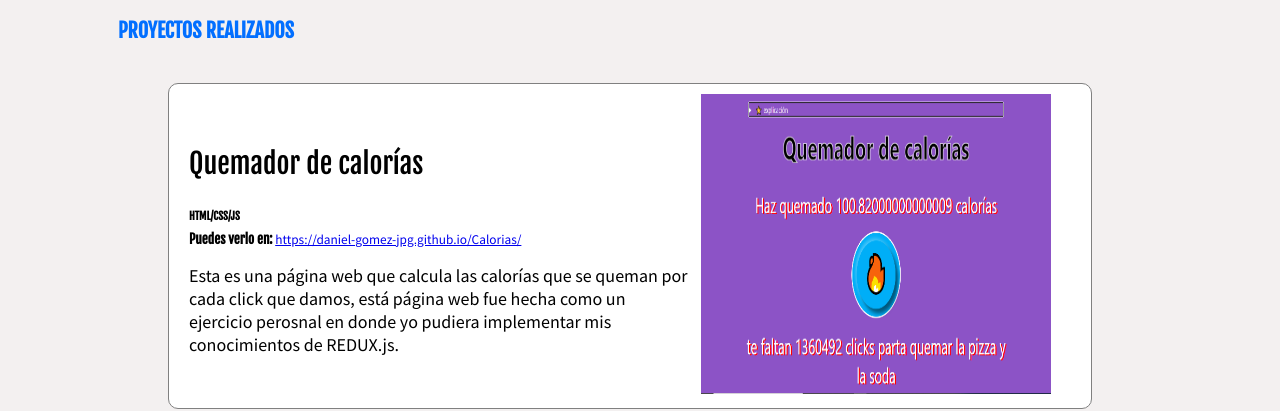
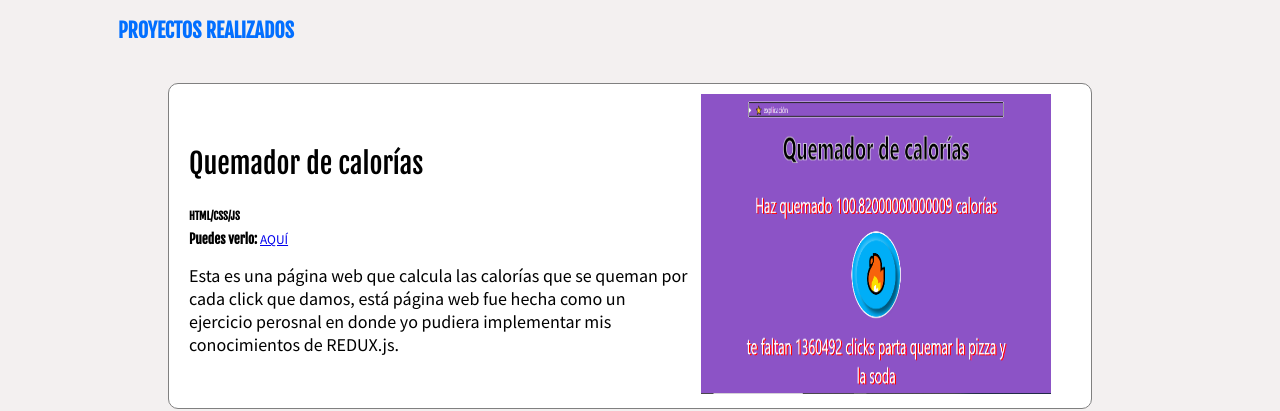
Before and after one commit to Daniel-Gomez-jpg/JuanGomez, a plain HTML site: page index.html in a window 1280 px wide. Shown: the part 399-810 px from the top of the page. Drawn offline with Linux system fonts and the light colour scheme.

Commit message:
Update index.html

```diff
--- a/index.html
+++ b/index.html
@@ -49,7 +49,7 @@
                 <div class="proyecto-detalles">
                     <h3 class="proyecto-titulo">Quemador de calorías</h3>
                     <h6 class="proyecto-nombre"><strong>HTML/CSS/JS</strong></h6>
-                    <p><small><strong>Puedes verlo en:</strong> <a target="_blank" href="https://daniel-gomez-jpg.github.io/Calorias/">https://daniel-gomez-jpg.github.io/Calorias/</a></small></p>
+                    <p><small><strong>Puedes verlo: </strong> <a target="_blank" href="https://daniel-gomez-jpg.github.io/Calorias/">AQUÍ</a></small></p>
                     <p class="proyecto-descripcion">Esta es una página web que calcula las calorías que se queman por cada click que damos, está página web fue hecha como un ejercicio perosnal en donde yo pudiera implementar mis conocimientos de REDUX.js.</p>
                     </div>
                     <figure class="proyecto-imageContainer">
```
